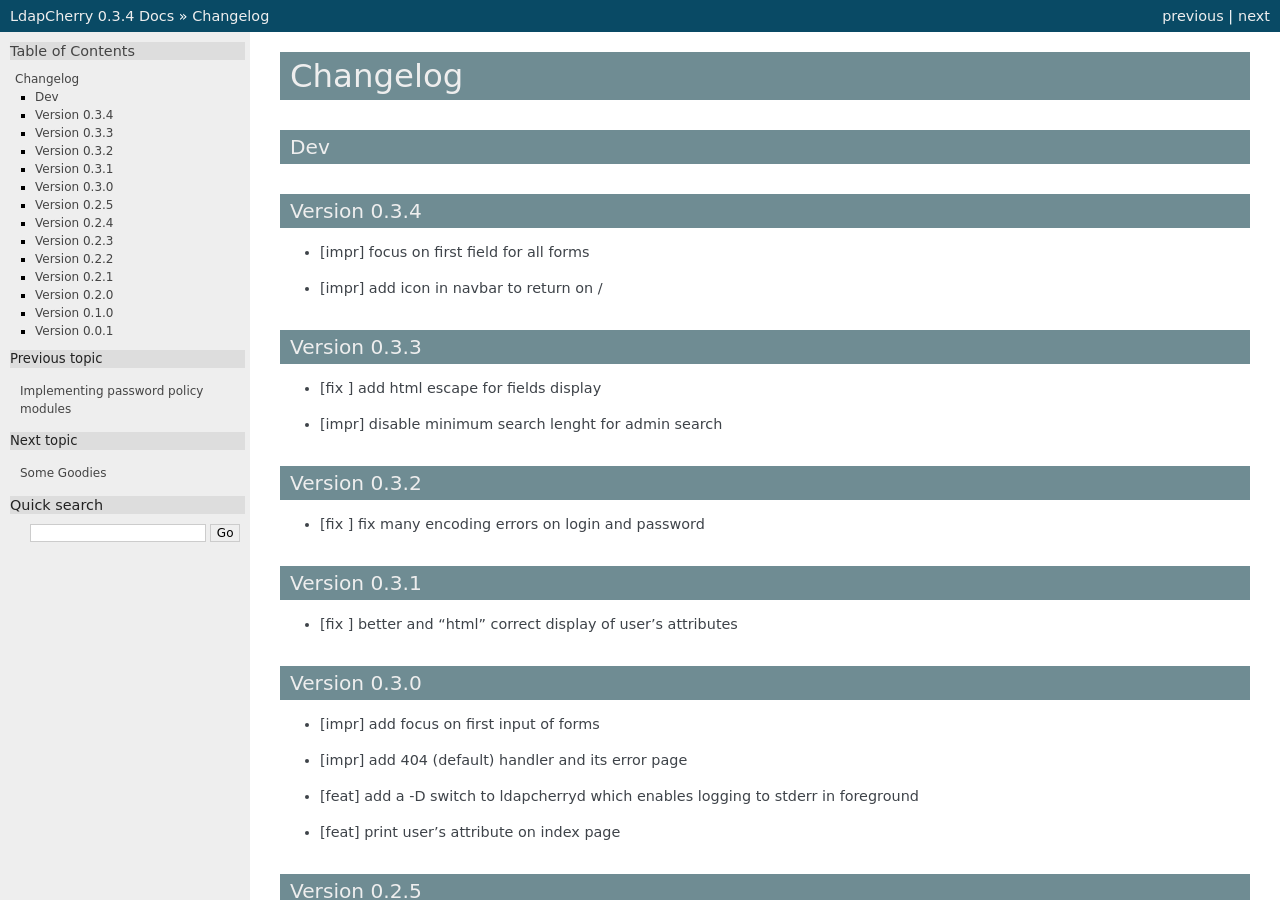
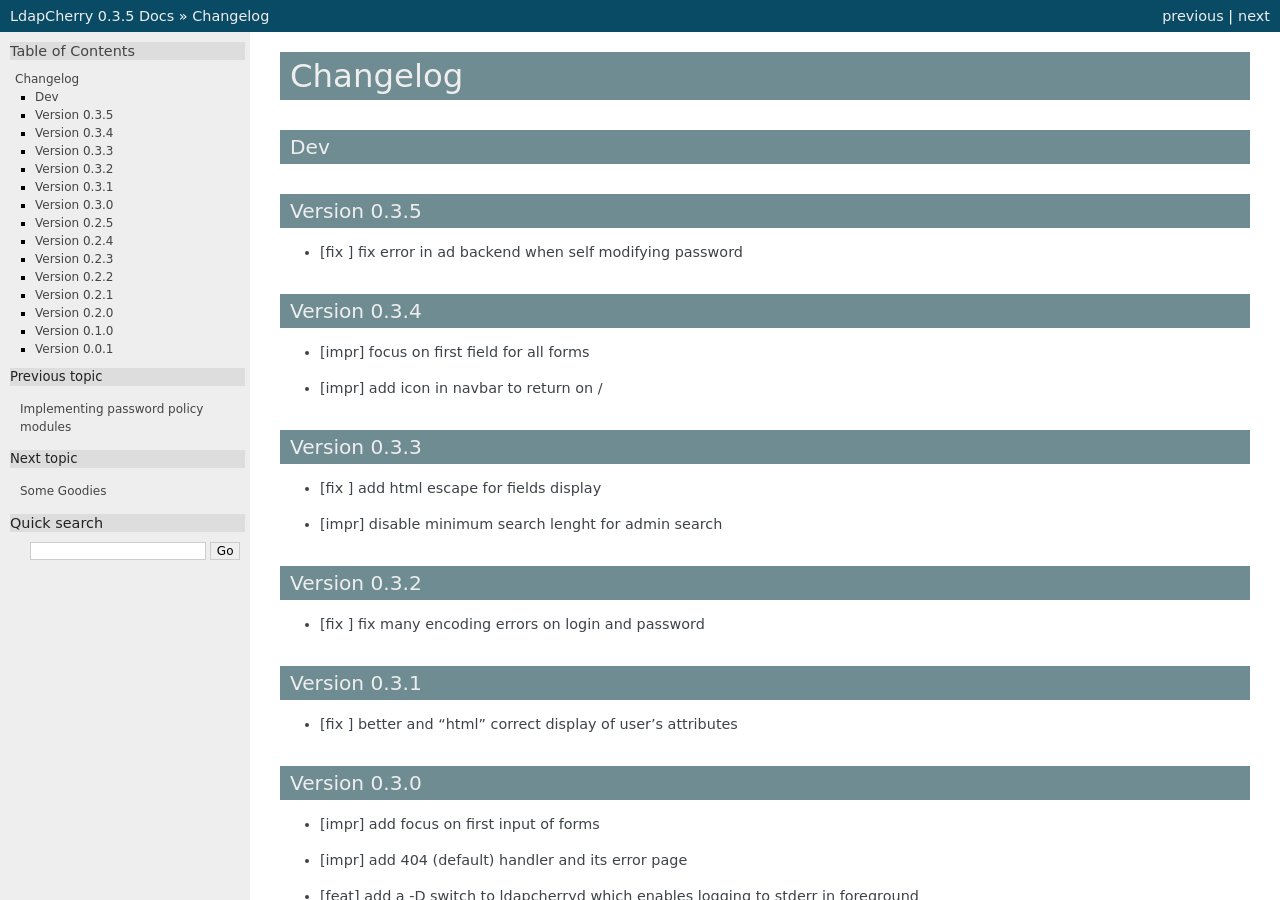
Before and after one commit to kakwa/ldapcherry, a Sphinx documentation site: the page built from docs/changelog.rst, in a window 1280 px wide and 900 px high. Built offline with Sphinx 7.4.7, drawn with Linux system fonts in a browser that asks for light colours; some of the changed text lies outside the part shown.

Commit message:
version bump

```diff
--- a/ChangeLog.rst
+++ b/ChangeLog.rst
@@ -1,5 +1,10 @@
 Dev
 ***
+
+Version 0.3.5
+*************
+
+* [fix ] fix error in ad backend when self modifying password
 
 Version 0.3.4
 *************
--- a/docs/conf.py
+++ b/docs/conf.py
@@ -64,7 +64,7 @@
 #
 # The short X.Y version.
 # The full version, including alpha/beta/rc tags.
-release = '0.3.4'
+release = '0.3.5'
 
 # The language for content autogenerated by Sphinx. Refer to documentation
 # for a list of supported languages.
--- a/setup.py
+++ b/setup.py
@@ -109,7 +109,7 @@
 setup(
     name='ldapcherry',
     zip_safe=False,
-    version='0.3.4',
+    version='0.3.5',
     author='Pierre-Francois Carpentier',
     author_email='carpentier.pf@gmail.com',
     packages=[
```
